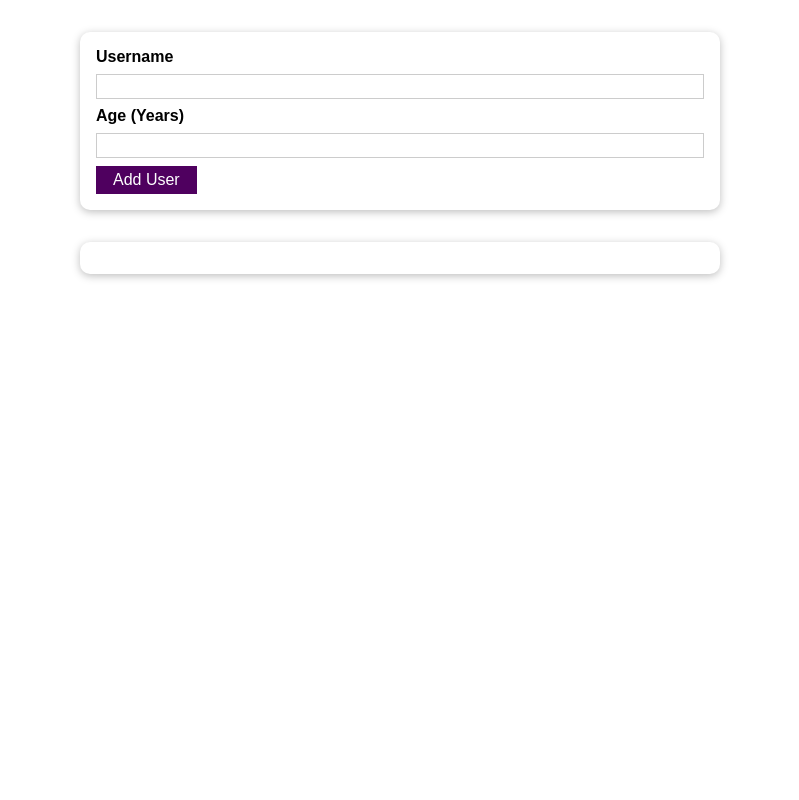
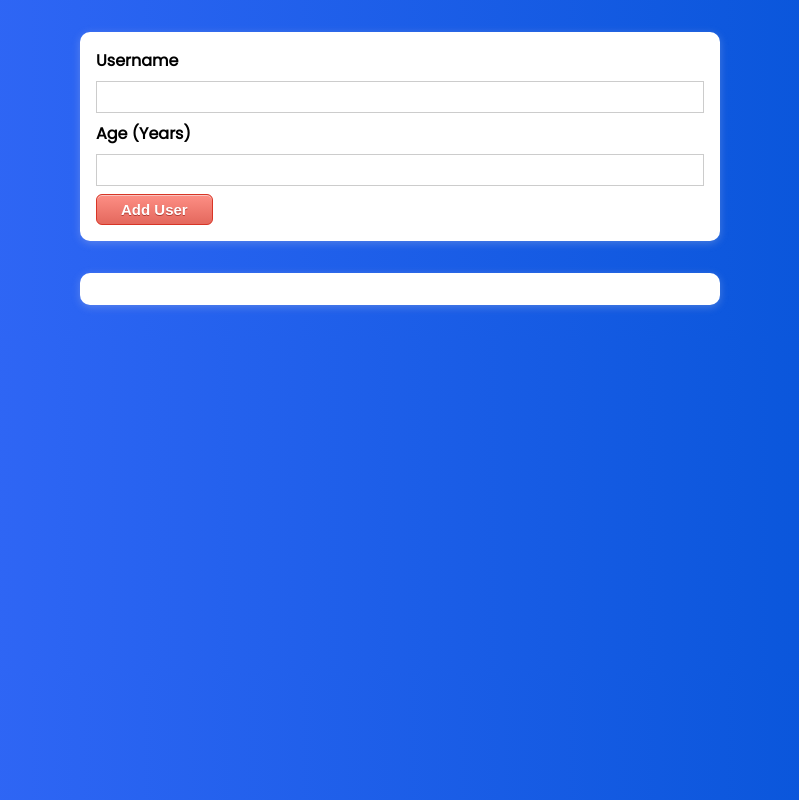
Before and after one commit to Kim-Jeongyoung/08-user-application-react, a React (Create React App) app: page / in a window 1280 px wide. Shown: the whole page, without its empty margins (240-1039 px from the left). Built offline with nearby package versions, Linux system fonts and the light colour scheme.

Commit message:
Edit some css

```diff
--- a/src/components/UI/Button.module.css
+++ b/src/components/UI/Button.module.css
@@ -1,16 +1,34 @@
 .button {
-  font: inherit;
+  box-shadow: inset 0px 1px 0px 0px #f7c5c0;
+  background: linear-gradient(to bottom, #fc8d83 5%, #e4685d 100%);
+  background-color: #fc8d83;
+  border-radius: 6px;
+  border: 1px solid #d83526;
+  display: inline-block;
+  cursor: pointer;
+  color: #ffffff;
+  font-family: Arial;
+  font-size: 15px;
+  font-weight: bold;
+  padding: 6px 24px;
+  text-decoration: none;
+  text-shadow: 0px 1px 0px #b23e35;
+  /* font: inherit;
   border: 1px solid #4f005f;
   background: #4f005f;
   color: white;
   padding: 0.25rem 1rem;
-  cursor: pointer;
+  cursor: pointer; */
 }
 
 .button:hover,
 .button:active {
-  background: #741188;
-  border-color: #741188;
+  background: linear-gradient(to bottom, #e4685d 5%, #fc8d83 100%);
+  background-color: #e4685d;
+  position: relative;
+  top: 1px;
+  /* background: #741188;
+  border-color: #741188; */
 }
 
 .button:focus {
--- a/src/components/UI/Card.module.css
+++ b/src/components/UI/Card.module.css
@@ -1,5 +1,5 @@
 .card {
   background-color: #fff;
-  box-shadow: 0 2px 8px rgba(0, 0, 0, 0.26);
+  box-shadow: 0 2px 8px rgba(235, 229, 229, 0.26);
   border-radius: 10px;
 }
--- a/src/components/UI/ErrorModal.module.css
+++ b/src/components/UI/ErrorModal.module.css
@@ -18,8 +18,8 @@
 }
 
 .header {
-  background: #4f005f;
-  padding: 1rem;
+  background: #e4685d;
+  padding: 0.5rem;
 }
 
 .header h2 {
@@ -28,11 +28,11 @@
 }
 
 .content {
-  padding: 1rem;
+  padding: 0.1rem;
 }
 
 .actions {
-  padding: 1rem;
+  padding: 0.5rem;
   display: flex;
   justify-content: flex-end;
 }
--- a/src/components/Users/AddUser.js
+++ b/src/components/Users/AddUser.js
@@ -15,7 +15,7 @@ const AddUser = (props) => {
     if (enteredUsername.trim().length === 0 || enteredAge.trim().length === 0) {
       setError({
         title: 'Invalid input',
-        message: 'Please enter a valid name and age (non-empty values',
+        message: 'Please enter a valid name and age (non-empty values)',
       });
       return;
     }
--- a/src/components/Users/AddUser.module.css
+++ b/src/components/Users/AddUser.module.css
@@ -22,5 +22,5 @@
 
 .input input:focus {
   outline: none;
-  border-color: #4f005f;
+  border-color: #408c99;
 }
--- a/src/index.css
+++ b/src/index.css
@@ -1,11 +1,14 @@
+@import url('https://fonts.googleapis.com/css2?family=Poppins&display=swap');
+
 * {
   box-sizing: border-box;
 }
 
 html {
-  font-family: sans-serif;
+  font-family: poppins;
 }
 
 body {
   margin: 0;
+  background-image: linear-gradient(to right, #396afc, #0052d4);
 }
```
